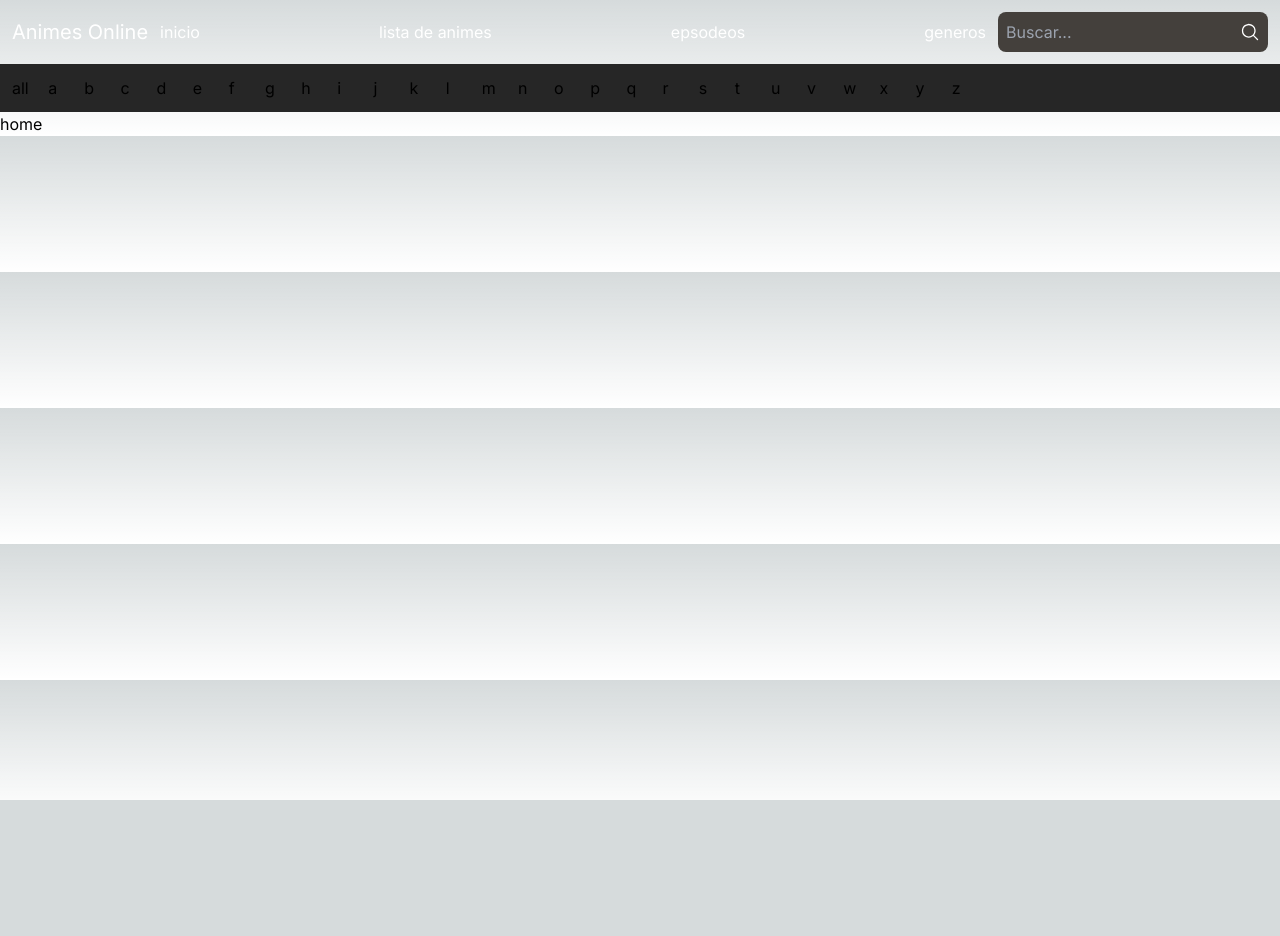
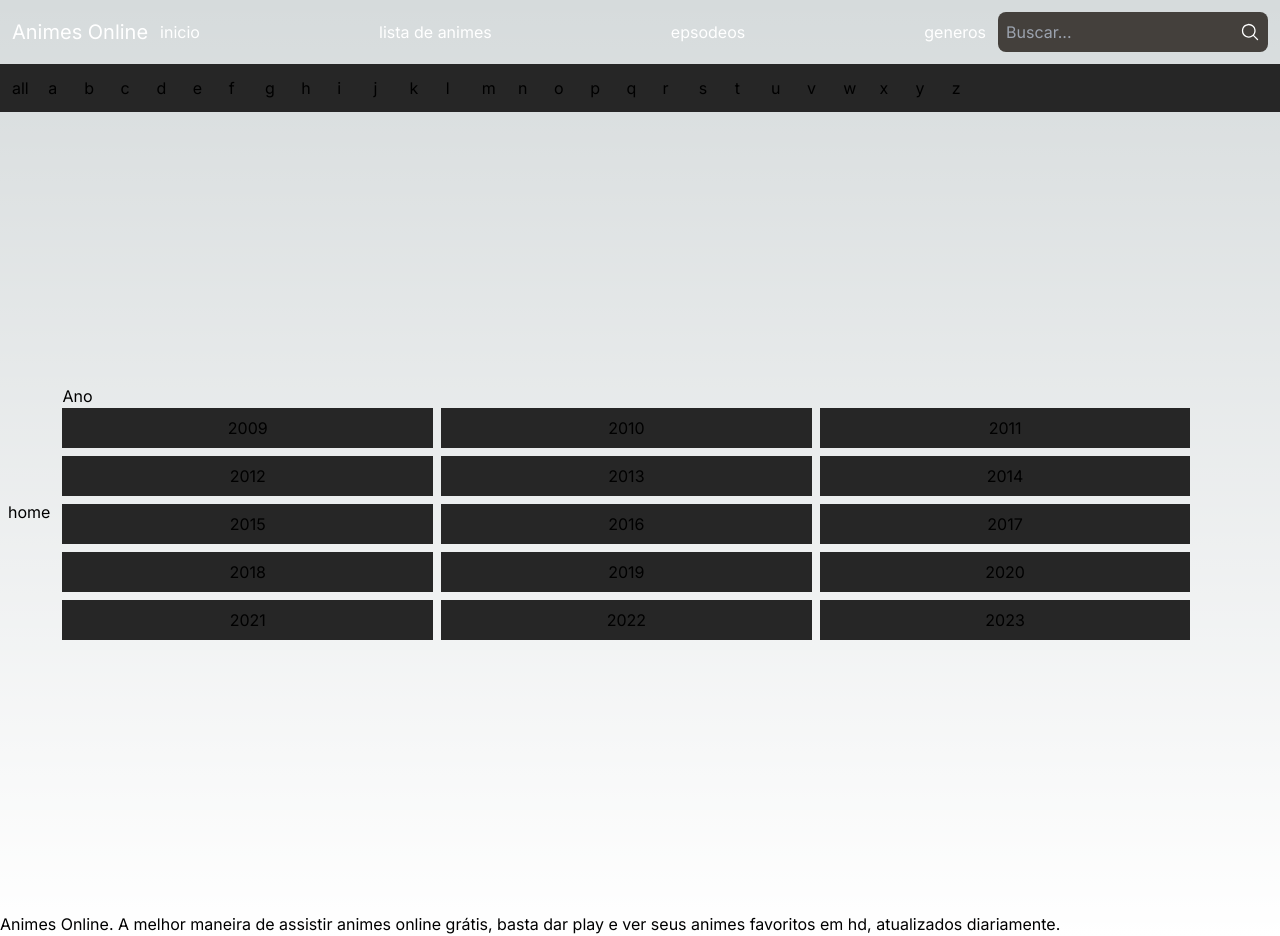
Before and after one commit to viniciuSoaress/animes-site, a Next.js app: page / in a window 1280 px wide. Before the commit the page ends 800 px from the top, so only its background shows below. Built offline with nearby package versions, Linux system fonts and the light colour scheme.

Commit message:
create list years of animes

```diff
--- a/src/app/layout.tsx
+++ b/src/app/layout.tsx
@@ -27,6 +27,9 @@ export default function RootLayout({
       <Header />
       <CharList chars={chars}/>
         {children}
+        <footer>
+        Animes Online. A melhor maneira de assistir animes online grátis, basta dar play e ver seus animes favoritos em hd, atualizados diariamente.
+        </footer>
       </body>
     </html>
   )
--- a/src/app/page.tsx
+++ b/src/app/page.tsx
@@ -1,11 +1,16 @@
-import { Header } from "./ui/Header"
+import { AnosList } from "./ui/AnosList"
 
 export default function Home() {
   return (
     <main
-    // className="flex min-h-screen flex-col items-center justify-between p-24"
+    className="flex min-h-screen flex-col md:flex-row items-center p-2"
     >
       <h1>home</h1>
+      <hr />
+      <div className="w-[90vw] p-3">
+        <h2>Ano</h2>
+        <AnosList />
+      </div>
     </main>
   )
 }
--- /dev/null
+++ b/src/app/ui/AnosList.tsx
@@ -0,0 +1,15 @@
+import { years } from "../utils/years"
+
+export function AnosList(){
+  return (
+    <ul className="grid grid-cols-3 gap-2 w-full">
+      {years.map(year => (
+        <li key={year}
+        className="bg-neutral-800 py-2 text-center hover:cursor-pointer hover:bg-red-500 transition-colors"
+        >
+          {year}
+          </li>
+      ))}
+    </ul>
+  )
+}
--- /dev/null
+++ b/src/app/ui/PopularList.tsx
@@ -0,0 +1,5 @@
+
+
+export function PopularList(){
+
+}
--- /dev/null
+++ b/src/app/utils/years.ts
@@ -0,0 +1,3 @@
+export const years = [
+  2009, 2010, 2011, 2012, 2013, 2014, 2015, 2016, 2017, 2018, 2019, 2020, 2021, 2022, 2023
+]
```
